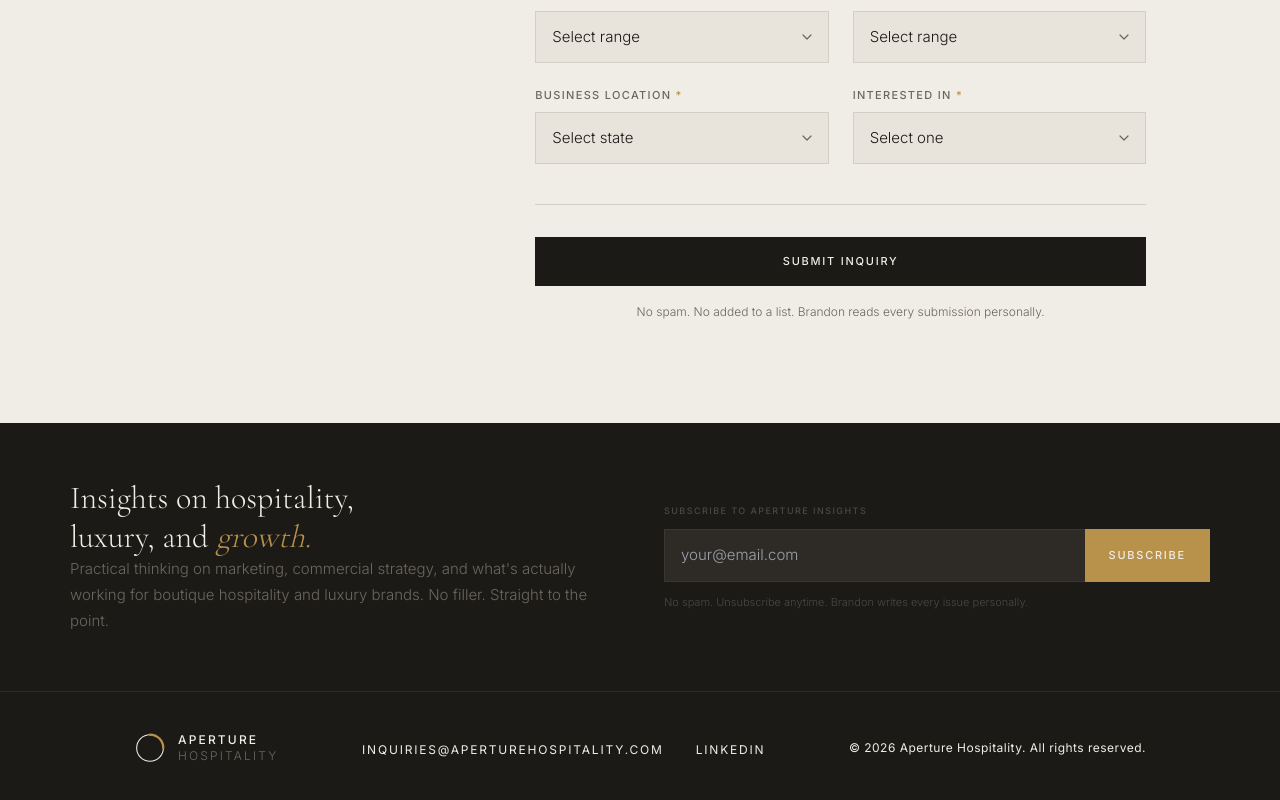
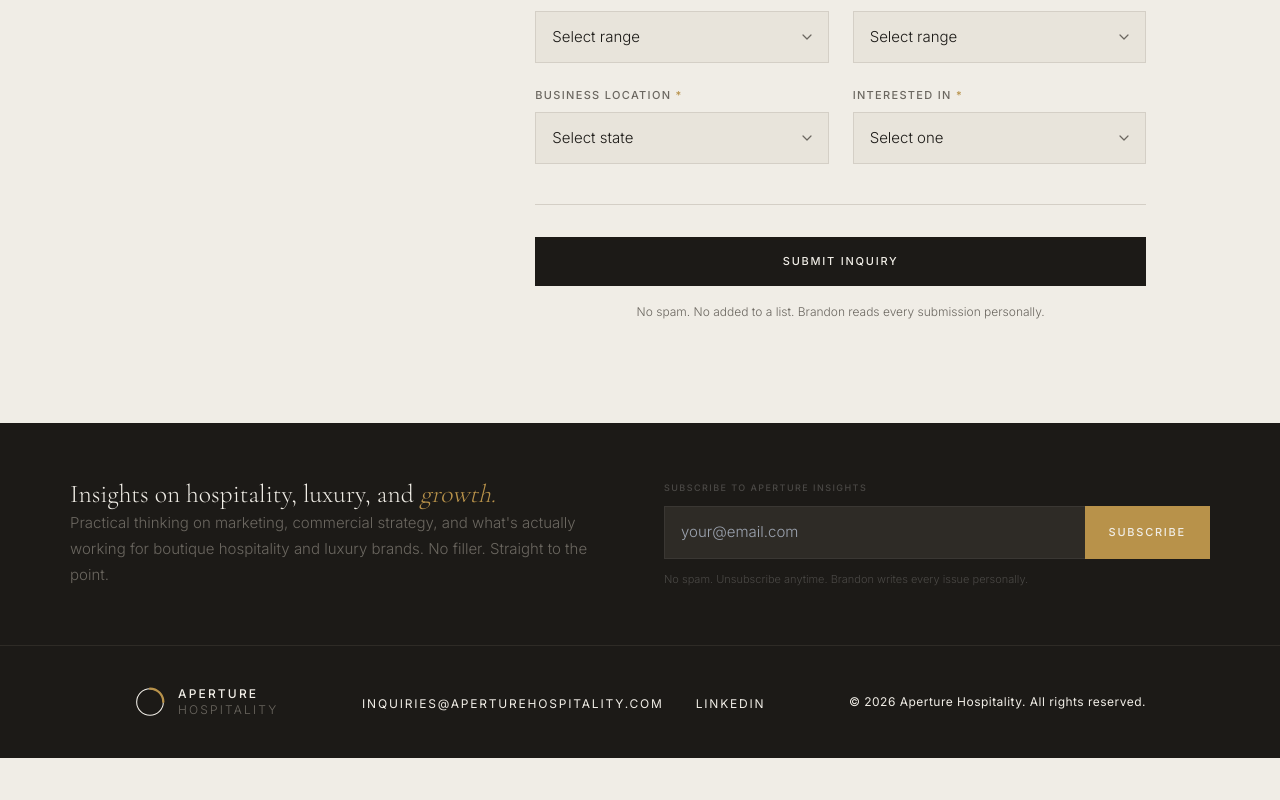
Before and after one commit to letsnavigatebmw/aperture-hospitality, a Next.js app: page / in a window 1280 px wide. Shown: the part 5574-6374 px from the top of the page. After the commit the page ends 6332 px from the top, so only its background shows below. Built offline with nearby package versions, Linux system fonts and the light colour scheme.

Commit message:
Update Newsletter footer: Fit 'Insights on hospitality, luxury, and growth.' on one line across all pages

```diff
--- a/components/NewsletterSection.tsx
+++ b/components/NewsletterSection.tsx
@@ -10,8 +10,8 @@ export default function NewsletterSection({ inputId = 'newsletter-email' }: News
       <div style={{ maxWidth: '1140px', margin: '0 auto', display: 'grid', gridTemplateColumns: '1fr 1fr', gap: '3rem', alignItems: 'center' }}>
         {/* Left: copy */}
         <div>
-          <h3 style={{ fontFamily: "'Cormorant Garamond', Georgia, serif", fontSize: 'clamp(1.625rem, 2.5vw, 2rem)', fontWeight: 300, lineHeight: 1.2, color: '#F0EDE6', marginBottom: '0.875rem', margin: 0 }}>
-            Insights on hospitality,<br/>luxury, and <em style={{ fontStyle: 'italic', color: '#B8924A' }}>growth.</em>
+          <h3 style={{ fontFamily: "'Cormorant Garamond', Georgia, serif", fontSize: 'clamp(1.25rem, 2vw, 1.625rem)', fontWeight: 300, lineHeight: 1.2, color: '#F0EDE6', marginBottom: '0.875rem', margin: 0 }}>
+            Insights on hospitality, luxury, and <em style={{ fontStyle: 'italic', color: '#B8924A' }}>growth.</em>
           </h3>
           <p style={{ fontFamily: "'Inter', sans-serif", fontSize: '0.9375rem', fontWeight: 300, lineHeight: 1.75, color: '#6B6760', margin: 0 }}>
             Practical thinking on marketing, commercial strategy, and what's actually working for boutique hospitality and luxury brands. No filler. Straight to the point.
```
